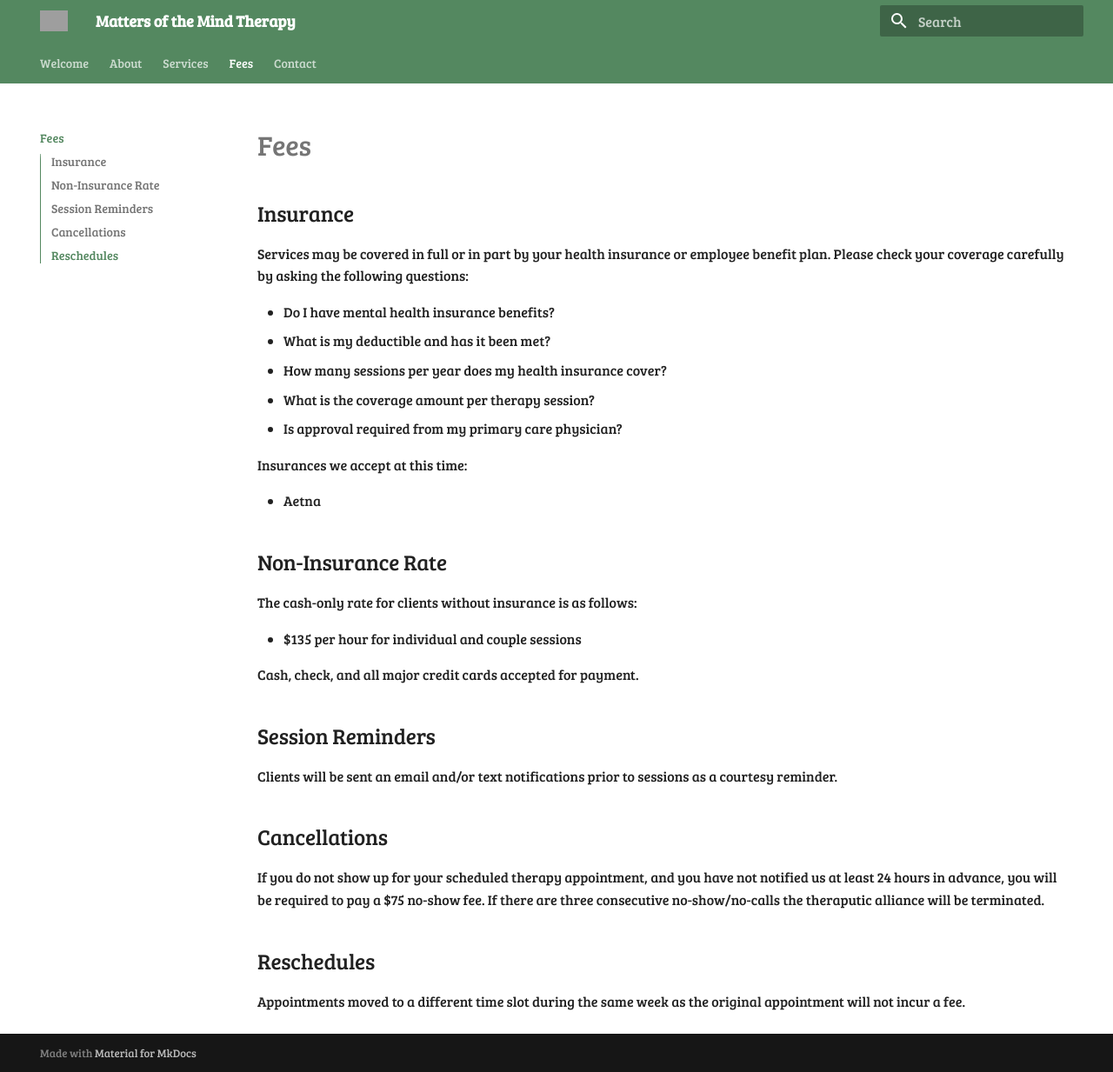
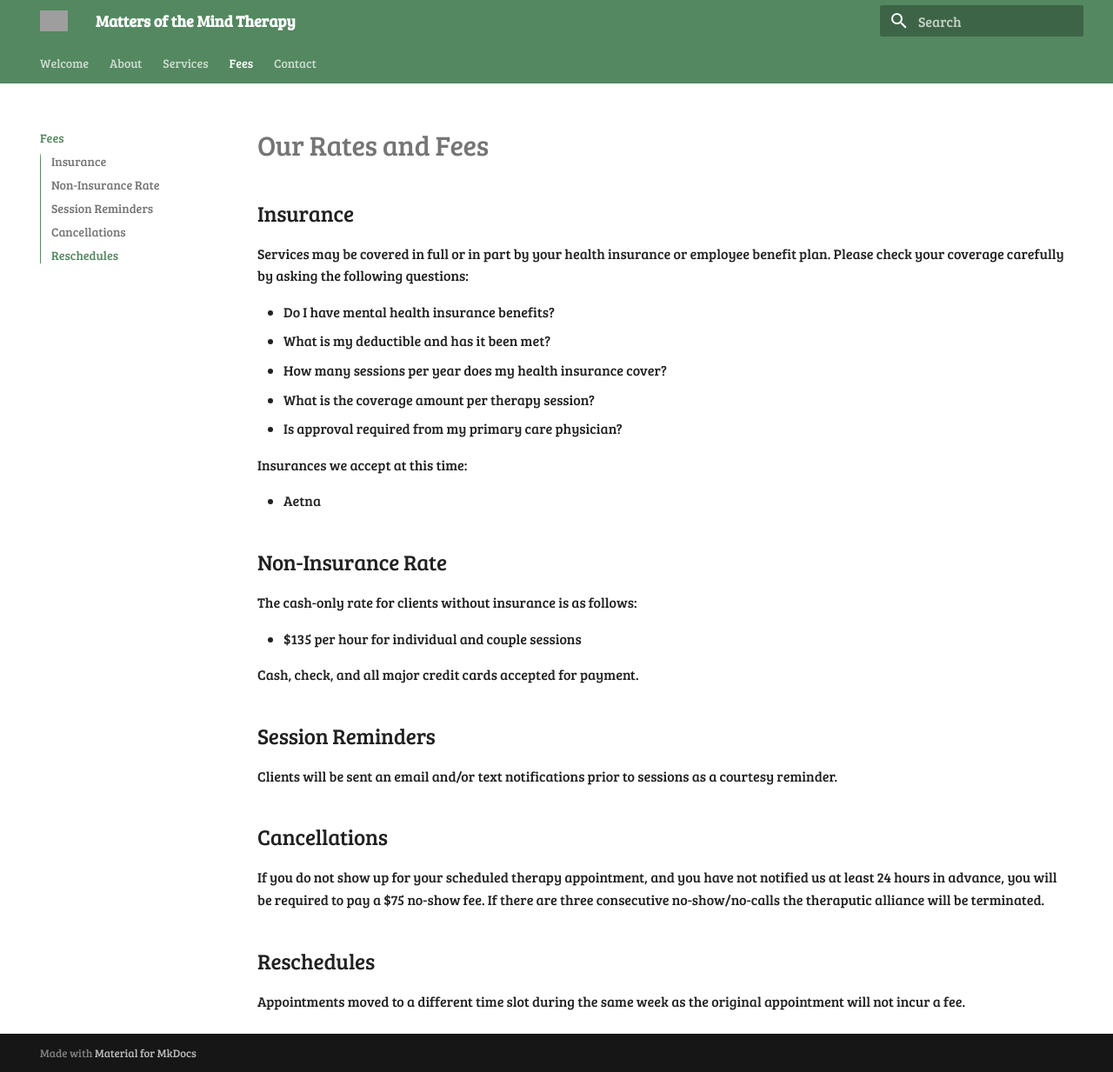
Before and after one commit to motm-therapy/website, an MkDocs documentation site: the page built from docs/fees.md, in a window 1280 px wide and 1233 px high. Shown: the whole window at 87% size. Built offline with MkDocs 1.6.1 and Material for MkDocs 9.7.7, drawn with Linux system fonts in a browser that asks for light colours; grey boxes are pictures that could not be loaded.

Commit message:
Update fees.md

```diff
--- a/docs/fees.md
+++ b/docs/fees.md
@@ -1,3 +1,5 @@
+# Our Rates and Fees
+
 ## Insurance
 
 Services may be covered in full or in part by your health insurance or employee benefit plan.
```
